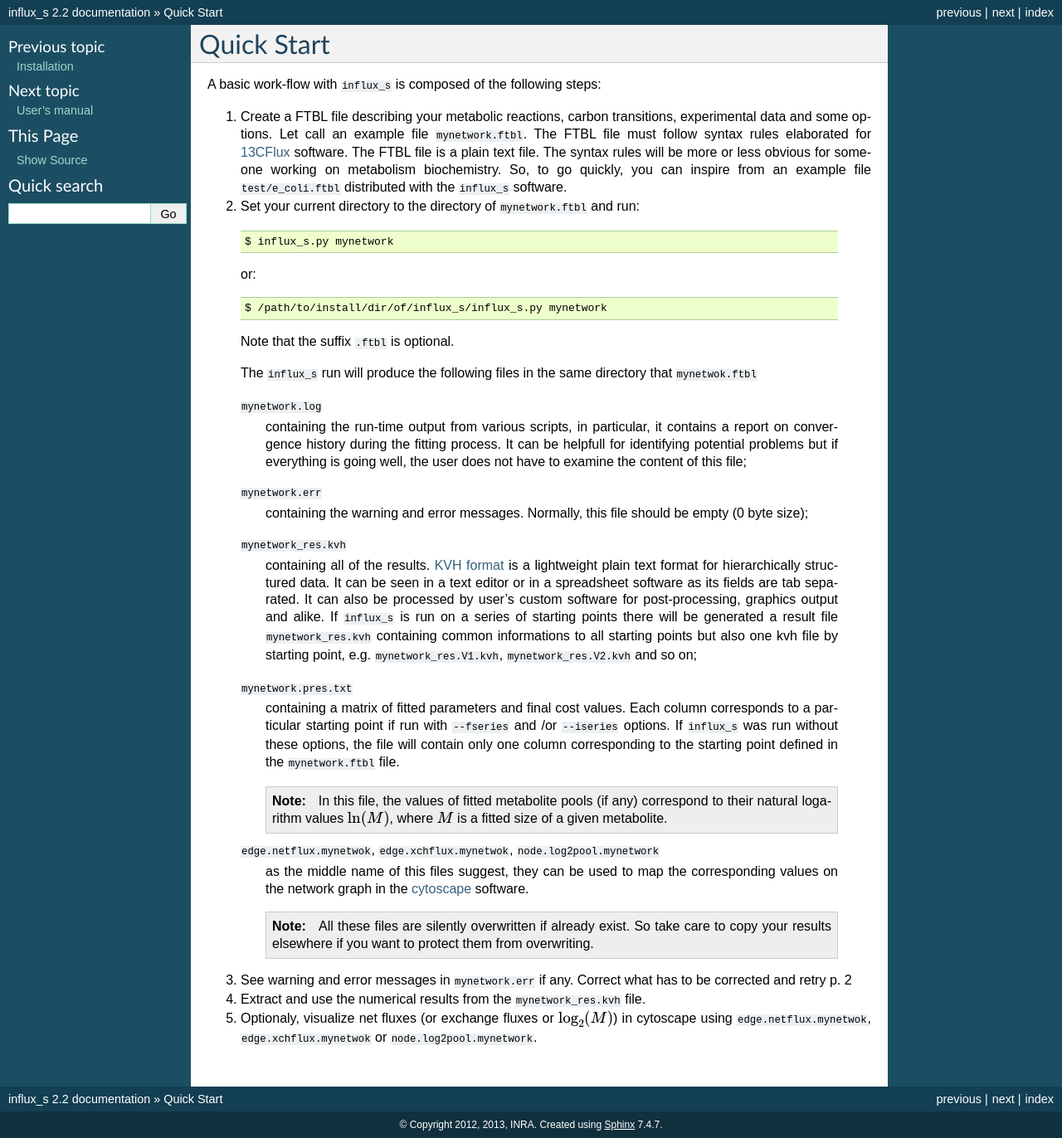
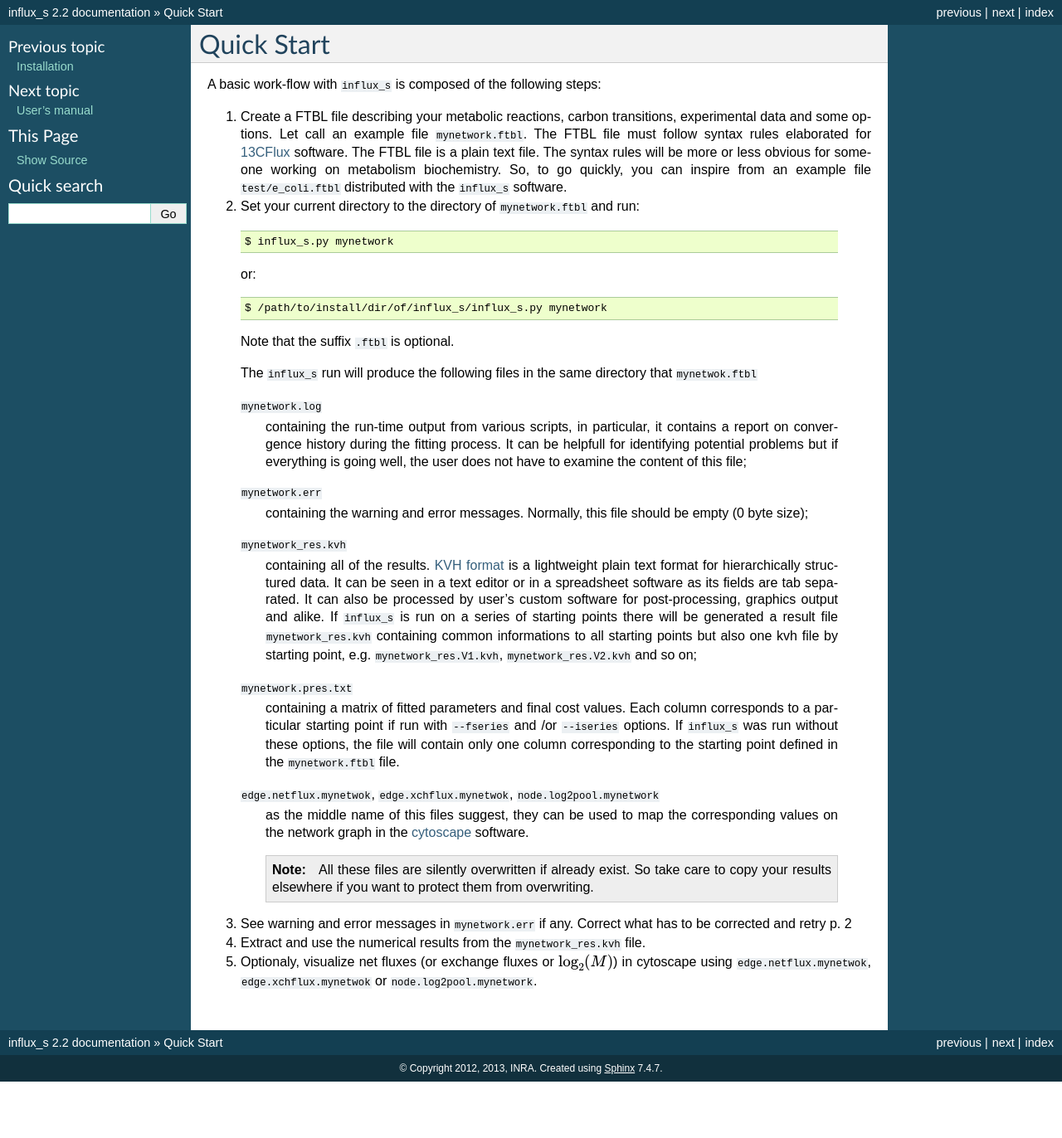
Before and after one commit to sgsokol/influx, a Sphinx documentation site: the page built from doc/quick.rst, in a window 1280 px wide. Shown: the whole page at 83% size. Built offline with Sphinx 7.4.7, drawn with Linux system fonts in a browser that asks for light colours; after the commit the page ends 1304 px from its top, so only the background shows below that.

```diff
--- a/doc/quick.rst
+++ b/doc/quick.rst
@@ -46,10 +46,6 @@
   will contain only one column corresponding to the starting point defined
   in the ``mynetwork.ftbl`` file.
 
-  .. note:: In this file, the values of fitted metabolite pools (if any)
-    correspond
-    to their natural logarithm values :math:`\ln(M)`, where :math:`M` is a fitted size of
-    a given metabolite.
  ``edge.netflux.mynetwok``, ``edge.xchflux.mynetwok``, ``node.log2pool.mynetwork``
   as the middle name of this files suggest, they can be used to map the corresponding
   values on the network graph in the `cytoscape <http://www.cytoscape.org>`_ software.
```
